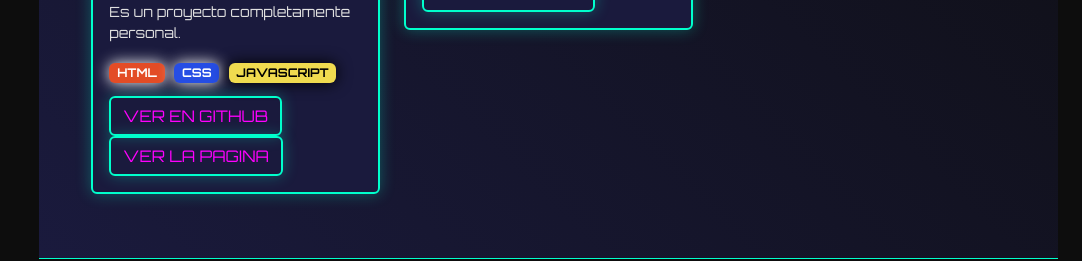
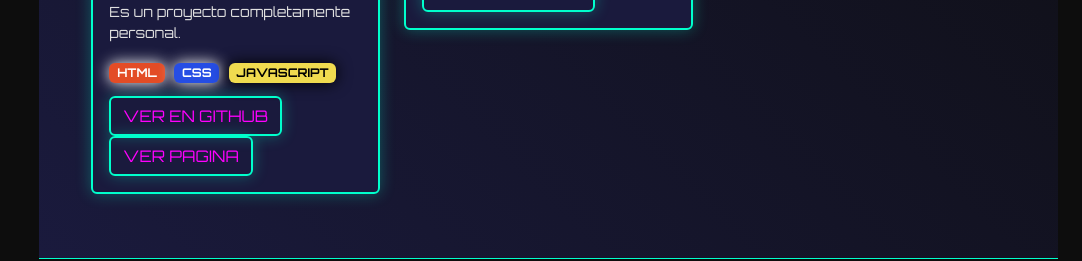
Before and after one commit to Pablo-Castro-Fuentes/Portafolio, a plain HTML site: page index.html in a window 1280 px wide. Shown: the part 1040-1301 px from the top of the page, without its empty margins (198-1280 px from the left). Drawn offline with nearby package versions, Linux system fonts and the light colour scheme.

Commit message:
Gramatica

```diff
--- a/index.html
+++ b/index.html
@@ -59,7 +59,7 @@
                                     <span class="badge bg-js">JavaScript</span>
                                 </div>
                                 <a href="https://github.com/Pablo-Castro-Fuentes/Simulador-de-Subsidios" target="_blank" class="btn btn-cyber">Ver en GitHub</a>
-                                <a href="https://quiet-licorice-111b82.netlify.app/" target="_blank" class="btn btn-cyber">Ver la Pagina</a>
+                                <a href="https://quiet-licorice-111b82.netlify.app/" target="_blank" class="btn btn-cyber">Ver Pagina</a>
                             </div>
                         </div>
                     </div>
```
